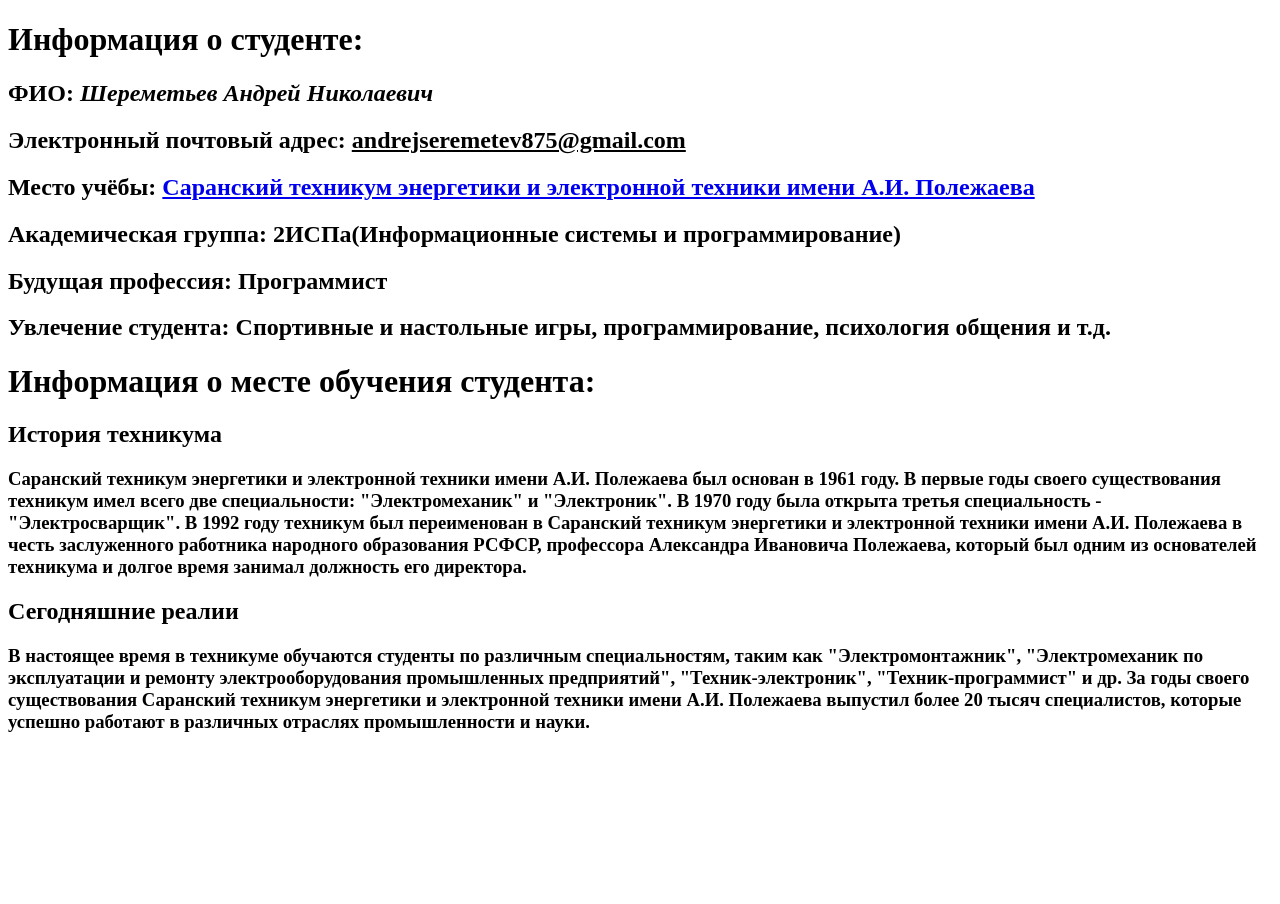
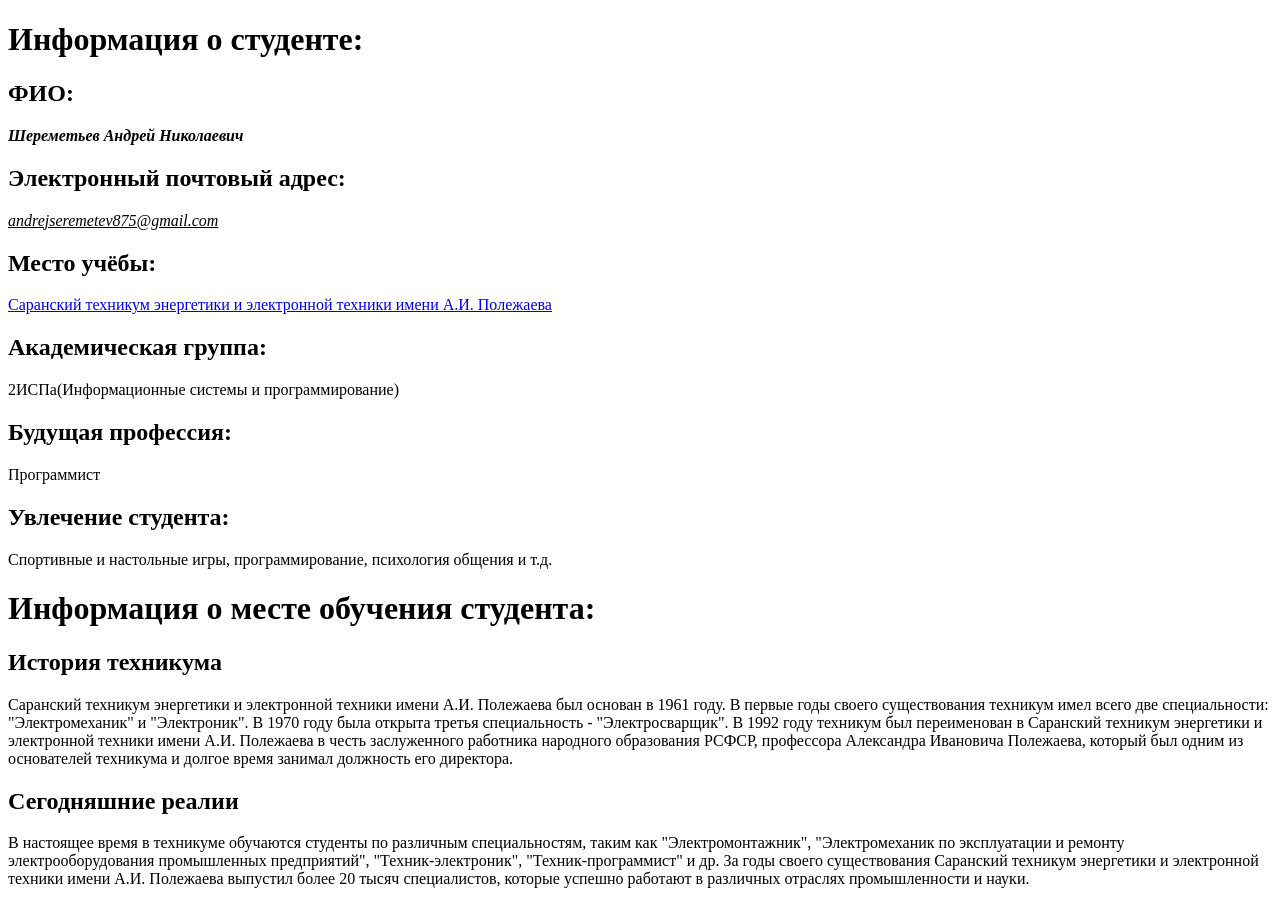
Before and after one commit to 1Wellplay/laba-web, a plain HTML site: page student.html in a window 1280 px wide. Before the commit the page ends 800 px from the top, so only its background shows below. Drawn offline with Linux system fonts and the light colour scheme.

Commit message:
Update student.html

```diff
--- a/student.html
+++ b/student.html
@@ -7,25 +7,25 @@
   <body>
     <p>
       <h1>Информация о студенте:</h1>
-      <h2>ФИО: <em>Шереметьев Андрей Николаевич</em></h2>
-      <h2>Электронный почтовый адрес: <u>andrejseremetev875@gmail.com</u></h2>
-      <h2>Место учёбы: <a href="https://steet.ru">Саранский техникум энергетики и электронной техники имени А.И. Полежаева</a></h2>
-      <h2>Академическая группа: 2ИСПа(Информационные системы и программирование)</h2>
-      <h2>Будущая профессия: Программист</h2>
-      <h2>Увлечение студента: Спортивные и настольные игры, программирование, психология общения и т.д.</h2>
+      <h2>ФИО:</h2> <b><em>Шереметьев Андрей Николаевич</em></b>
+      <h2>Электронный почтовый адрес:</h2> <i><u>andrejseremetev875@gmail.com</u></i>
+      <h2>Место учёбы:</h2> <a href="https://steet.ru">Саранский техникум энергетики и электронной техники имени А.И. Полежаева</a>
+      <h2>Академическая группа:</h2> 2ИСПа(Информационные системы и программирование)
+      <h2>Будущая профессия:</h2> Программист
+      <h2>Увлечение студента:</h2> Спортивные и настольные игры, программирование, психология общения и т.д.
       <h1>Информация о месте обучения студента:</h1>
       <h2>История техникума</h2>
-      <h3>
+      <p>
         Саранский техникум энергетики и электронной техники имени А.И. Полежаева был основан в 1961 году. В первые годы своего существования техникум имел всего две специальности: "Электромеханик" и "Электроник". В 1970 году была открыта третья специальность - "Электросварщик".
 
         В 1992 году техникум был переименован в Саранский техникум энергетики и электронной техники имени А.И. Полежаева в честь заслуженного работника народного образования РСФСР, профессора Александра Ивановича Полежаева, который был одним из основателей техникума и долгое время занимал должность его директора.
-      </h3>
+      </p>
       <h2>Сегодняшние реалии</h2>
-      <h3>
+      <p>
         В настоящее время в техникуме обучаются студенты по различным специальностям, таким как "Электромонтажник", "Электромеханик по эксплуатации и ремонту электрооборудования промышленных предприятий", "Техник-электроник", "Техник-программист" и др.
 
         За годы своего существования Саранский техникум энергетики и электронной техники имени А.И. Полежаева выпустил более 20 тысяч специалистов, которые успешно работают в различных отраслях промышленности и науки.
-      </h3>
+      </p>
     </p>
   </body>
   </html>
```
